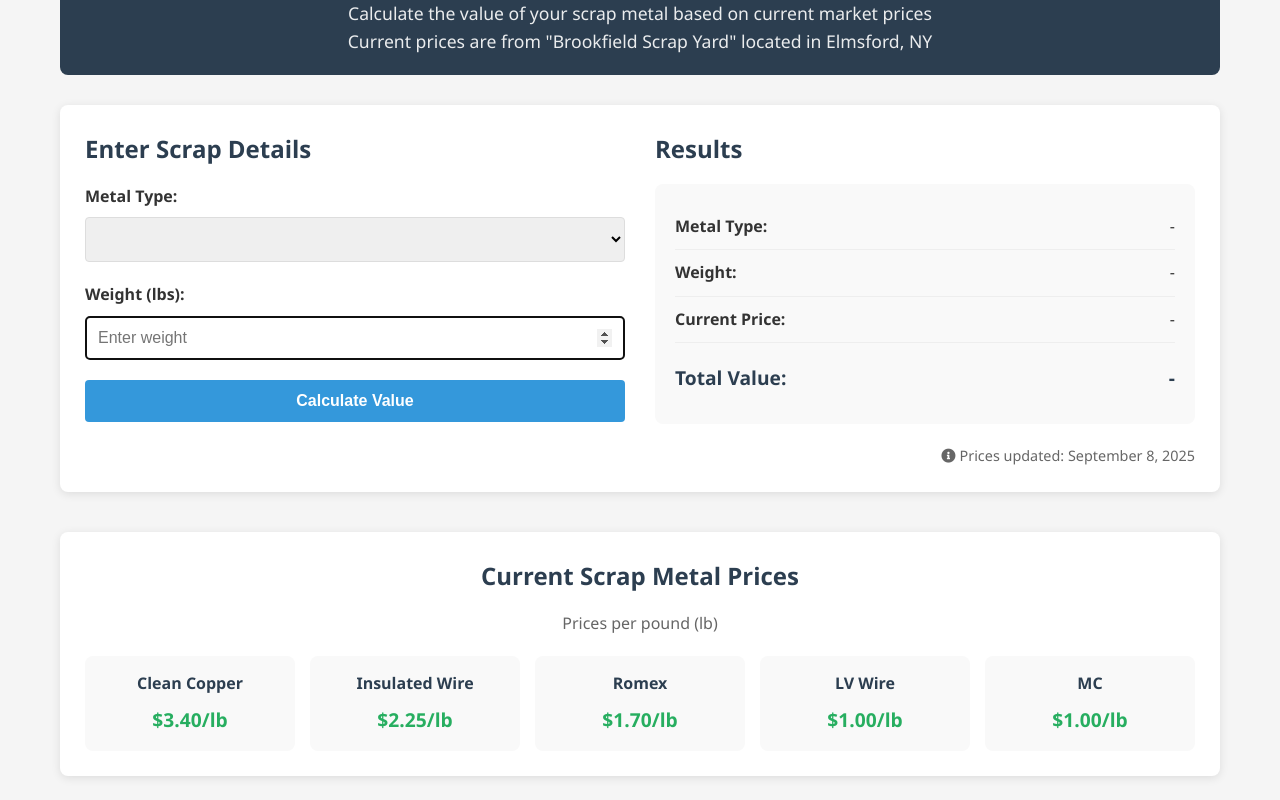
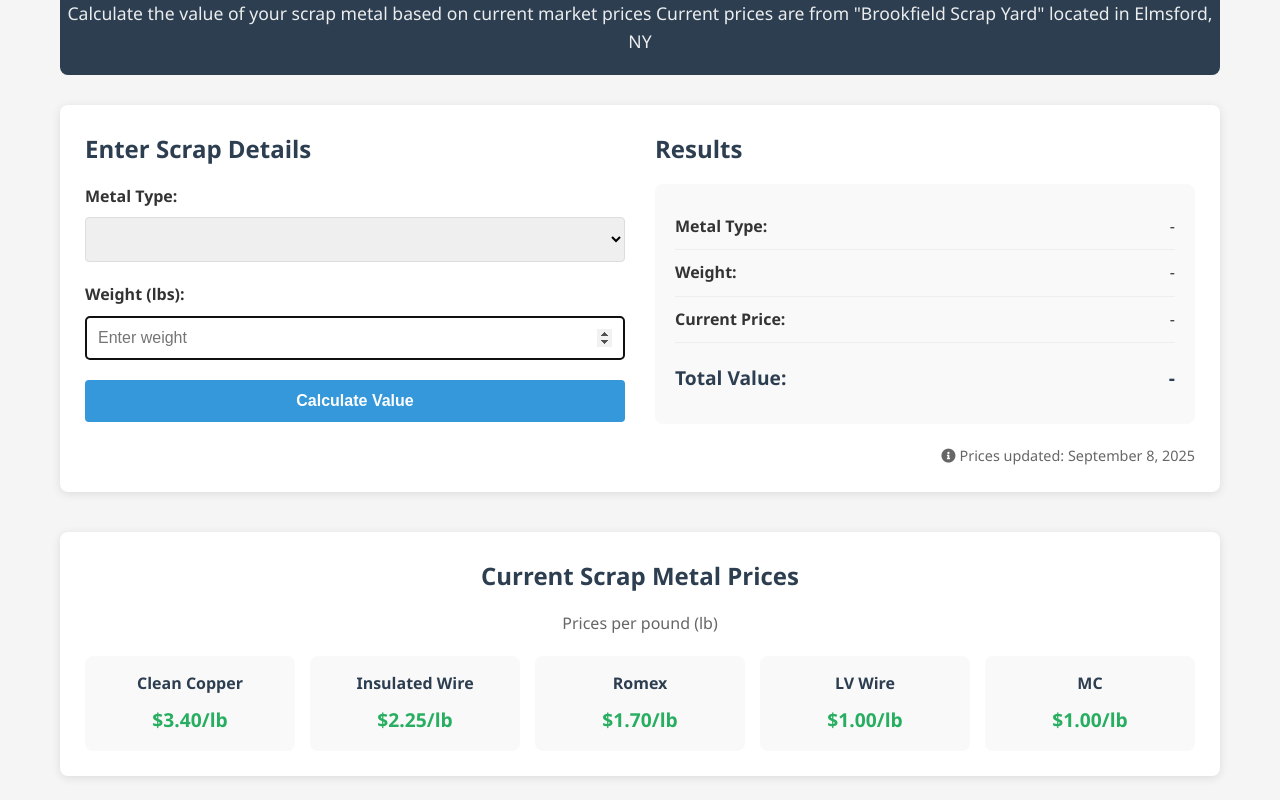
Before and after one commit to thatguyED415/scrap_app1.2, a plain HTML site: page ScrapProject/ScrapProject/index.html in a window 1280 px wide. Shown: the part 115-915 px from the top of the page. Drawn offline with Linux system fonts and the light colour scheme.

Commit message:
Update index.html
removed </p> and <p> for full pargraph

Signed-off-by: snowriider203 <evanndoyle@gmail.com>

```diff
--- a/ScrapProject/ScrapProject/index.html
+++ b/ScrapProject/ScrapProject/index.html
@@ -11,8 +11,8 @@
     <div class="container">
         <header>
             <h1>Scrap Weight Calculator</h1>
-            <p>Calculate the value of your scrap metal based on current market prices</p>
-                <p>Current prices are from "Brookfield Scrap Yard" located in Elmsford, NY</p>
+            <p>Calculate the value of your scrap metal based on current market prices
+               Current prices are from "Brookfield Scrap Yard" located in Elmsford, NY</p>
         </header>
 
         <main>
```
